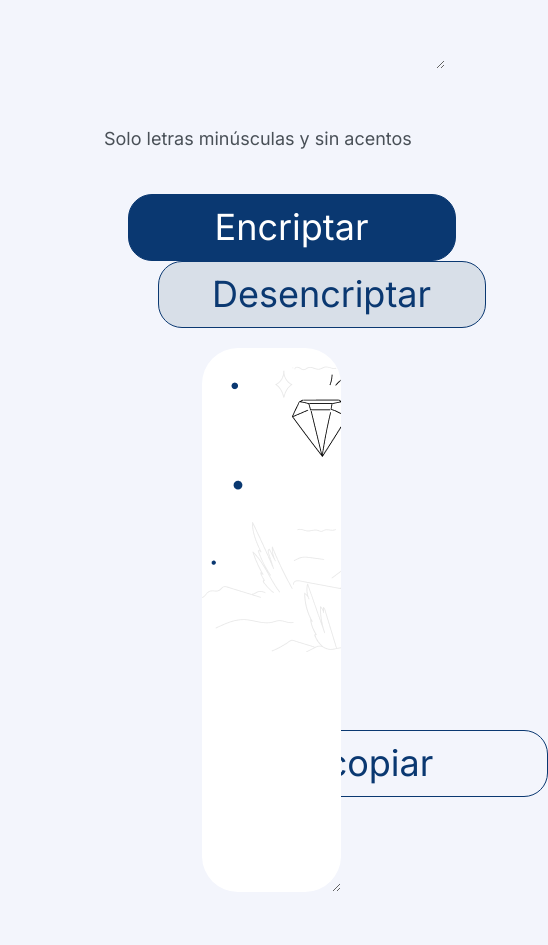
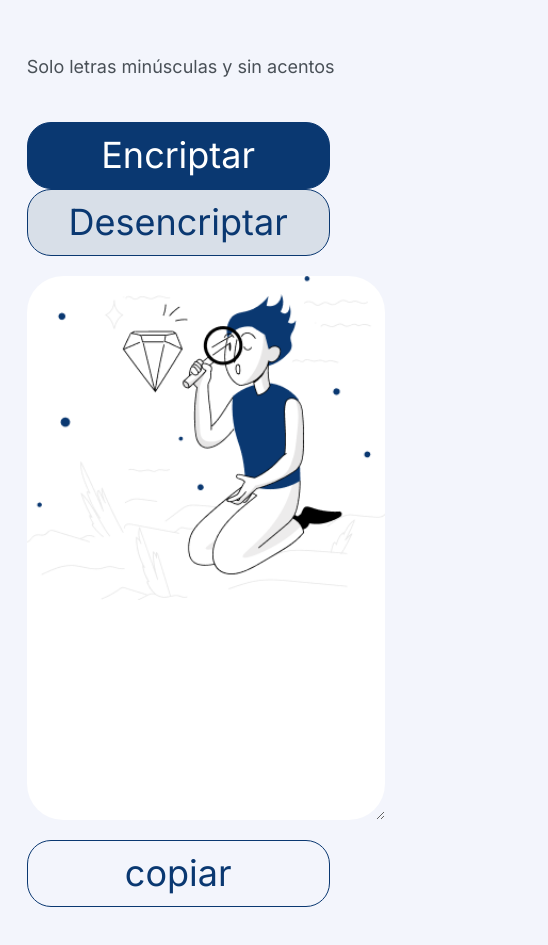
Before and after one commit to hfermd/DESAFIO-ALURA-FH, a plain HTML site: page index.html in a window 390 px wide. Shown: the part 525-1470 px from the top of the page, 548 px wide, since content can reach past the window. Before the commit the page ends 1322 px from the top, so only its background shows below. Drawn offline with Linux system fonts and the light colour scheme.

Commit message:
Actualiza css

```diff
--- a/style.css
+++ b/style.css
@@ -100,18 +100,53 @@ font-size: 18px;
     main {
         flex-direction: column;
         width: 90%;
+        margin-left: auto;
+        margin-right: auto;
     }
     .mensaje
     {
-    width: 30%;
+        width: 80%; /* Ajustado para pantallas más pequeñas */
+        margin-left: auto;
+        margin-right: auto;
+        position: static; /* Cambia a static para no fijar la posición en pantallas pequeñas */
+        margin-top: 20px;
     }
     .botones {
         flex-direction: column;
         width: 100%;
-        margin-left: 7%;
+        margin-left: 0;
+        align-items: center;
     }
     .text-area {
         font-size: 1.2rem;
         width: 100%;
+        margin-left: auto;
+        margin-right: auto;
+    }
+    .copiar {
+        margin-left: auto;
+        margin-right: auto;
+        margin-top: 20px;
+        position: relative;
     }
 }
+@media (max-width: 768px) {
+    .mensaje {
+        width: 100%; /* Ocupa el 100% del ancho en pantallas muy pequeñas */
+    }
+    .btn-desencriptar, .btn-encriptar, .copiar {
+        width: 90%; /* Botones más anchos y centrados */
+        margin-left: auto;
+        margin-right: auto;
+    }
+}
+
+@media (max-width: 480px) {
+    .text-area {
+        font-size: 1rem; /* Reduce un poco el tamaño de fuente en pantallas pequeñas */
+    }
+    .mensaje {
+        width: 100%;
+        background-size: contain; /* Asegura que la imagen se ajuste al contenedor */
+    }
+}
```
